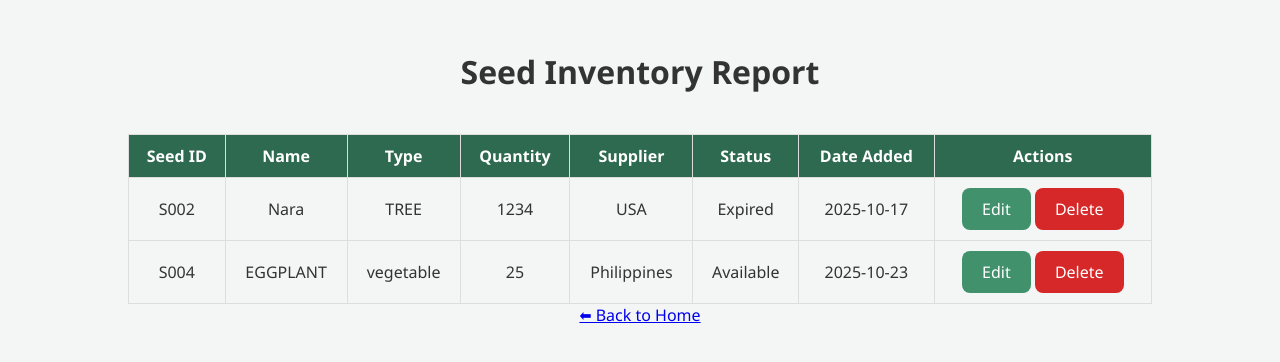
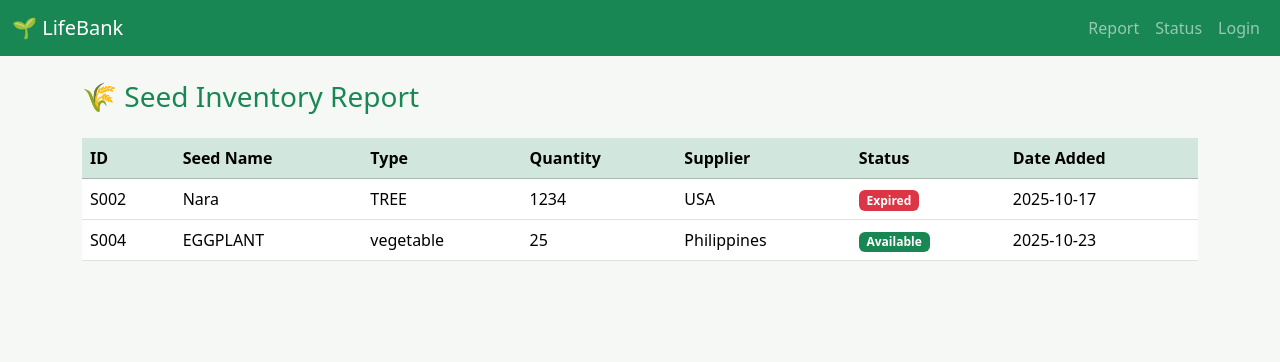
Before and after one commit to ChanQuines/SEED-INVENTORY-SYSTEM, a Flask app: page /report in a window 1280 px wide. Shown: the top 362 px of the page. Run offline with Flask 3, Linux system fonts and the light colour scheme.

Commit message:
My SEEDS INVENTORY SYSTEM

```diff
--- a/app.py
+++ b/app.py
@@ -1,17 +1,17 @@
-from flask import Flask, render_template, request, redirect, url_for
+from flask import Flask, render_template, request, redirect, url_for, session, flash
 from flask_sqlalchemy import SQLAlchemy
 from datetime import datetime
 
 app = Flask(__name__)
+app.secret_key = "mysecretkey"
 
 app.config['SQLALCHEMY_DATABASE_URI'] = 'sqlite:///seeds_inventory.db'
 app.config['SQLALCHEMY_TRACK_MODIFICATIONS'] = False
-
 db = SQLAlchemy(app)
 
 class Seed(db.Model):
     id = db.Column(db.Integer, primary_key=True)
-    seed_id = db.Column(db.String(10), unique=True, nullable=False)  # <-- Add this
+    seed_id = db.Column(db.String(10), unique=True, nullable=False)
     seed_name = db.Column(db.String(100), nullable=False)
     seed_type = db.Column(db.String(100), nullable=False)
     quantity = db.Column(db.Integer, nullable=False)
@@ -25,85 +25,105 @@
 with app.app_context():
     db.create_all()
 
+ADMIN_USERNAME = "admin"
+ADMIN_PASSWORD = "12345"
+
+@app.route('/login', methods=['GET', 'POST'])
+def login():
+    if request.method == 'POST':
+        username = request.form['username']
+        password = request.form['password']
+
+        if username == ADMIN_USERNAME and password == ADMIN_PASSWORD:
+            session['user'] = username
+            flash('Login successful!', 'success')
+            return redirect(url_for('report'))
+        else:
+            flash('Invalid username or password.', 'danger')
+    return render_template('login.html')
+
+@app.route('/logout')
+def logout():
+    session.pop('user', None)
+    flash('You have been logged out.', 'info')
+    return redirect(url_for('report'))
+
 def generate_seed_id():
     last_seed = Seed.query.order_by(Seed.id.desc()).first()
     if not last_seed:
         return "S001"
     else:
         last_id_num = int(last_seed.seed_id[1:])
-        new_id = last_id_num + 1
-        return f"S{new_id:03d}"
-
+        return f"S{last_id_num + 1:03d}"
 
 @app.route('/')
 def index():
-    return render_template('index.html')
-
+    return redirect(url_for('report'))
 
 @app.route('/add', methods=['GET', 'POST'])
 def add_seed():
+    if 'user' not in session:
+        flash('You must be logged in to add a seed.', 'warning')
+        return redirect(url_for('login'))
+
     if request.method == 'POST':
-        seed_name = request.form['seed_name']
-        seed_type = request.form['seed_type']
-        quantity = int(request.form['quantity'])
-        supplier = request.form['supplier']
-        status = request.form['status']
-
         new_seed = Seed(
             seed_id=generate_seed_id(),
-            seed_name=seed_name,
-            seed_type=seed_type,
-            quantity=quantity,
-            supplier=supplier,
-            status=status
+            seed_name=request.form['seed_name'],
+            seed_type=request.form['seed_type'],
+            quantity=int(request.form['quantity']),
+            supplier=request.form['supplier'],
+            status=request.form['status']
         )
         db.session.add(new_seed)
         db.session.commit()
-        return redirect('/report')
+        flash('Seed added successfully!', 'success')
+        return redirect(url_for('report'))
     return render_template('add.html')
 
 @app.route('/update/<int:id>', methods=['GET', 'POST'])
 def update_seed(id):
+    if 'user' not in session:
+        flash('Only authorized users can update seeds.', 'warning')
+        return redirect(url_for('login'))
+
     seed = Seed.query.get_or_404(id)
-
     if request.method == 'POST':
-        # DO NOT update seed_name
         seed.seed_type = request.form['seed_type']
         seed.quantity = int(request.form['quantity'])
         seed.supplier = request.form['supplier']
         seed.status = request.form['status']
-
         db.session.commit()
+        flash('Seed updated successfully!', 'success')
         return redirect(url_for('report'))
-
     return render_template('update.html', seed=seed)
 
 @app.route('/delete/<int:id>')
 def delete_seed(id):
+    if 'user' not in session:
+        flash('Only authorized users can delete seeds.', 'warning')
+        return redirect(url_for('login'))
+
     seed = Seed.query.get_or_404(id)
     db.session.delete(seed)
     db.session.commit()
+    flash('Seed deleted successfully!', 'success')
     return redirect(url_for('report'))
-
 
 @app.route('/report')
 def report():
     seeds = Seed.query.all()
     return render_template('report.html', seeds=seeds)
 
-
 @app.route('/status')
 def status_overview():
     available_count = Seed.query.filter_by(status='Available').count()
     low_stock_count = Seed.query.filter_by(status='Low Stock').count()
     expired_count = Seed.query.filter_by(status='Expired').count()
-
-    return render_template(
-        'status.html',
-        available_count=available_count,
-        low_stock_count=low_stock_count,
-        expired_count=expired_count
-    )
+    return render_template('status.html',
+                           available_count=available_count,
+                           low_stock_count=low_stock_count,
+                           expired_count=expired_count)
 
 if __name__ == '__main__':
     app.run(debug=True)
--- a/static/styles.css
+++ b/static/styles.css
@@ -1,75 +1,92 @@
 body {
-    font-family: 'Segoe UI', Tahoma, Geneva, Verdana, sans-serif;
-    background: #f3f6f4;
+    margin: 0;
+    font-family: "Poppins", sans-serif;
+    background-color: #f9fafb;
     color: #333;
-    margin: 0;
-    padding: 0;
+    text-align: center;
 }
 
 .navbar {
-    background-color: #2d6a4f;
-    color: white;
-    padding: 15px 30px;
+    background-color: #2e7d32;
+    padding: 1em 2em;
     display: flex;
     justify-content: space-between;
     align-items: center;
+    color: white;
+}
+
+.logo {
+    font-size: 1.3em;
+    font-weight: bold;
 }
 
 .nav-links {
     list-style: none;
     display: flex;
-    gap: 25px;
+    gap: 1.2em;
 }
 
 .nav-links a {
     color: white;
     text-decoration: none;
+    font-weight: 500;
+}
+
+.nav-links a:hover {
+    text-decoration: underline;
+}
+
+.container {
+    margin-top: 100px;
+}
+
+.highlight {
+    color: #388e3c;
+    font-weight: 600;
+}
+
+.subtitle {
+    font-size: 1.1em;
+    color: #555;
+    margin-bottom: 2em;
+}
+
+.buttons {
+    display: flex;
+    justify-content: center;
+    gap: 1.5em;
+    flex-wrap: wrap;
+}
+
+.btn {
+    background-color: #2e7d32;
+    color: white;
+    padding: 0.8em 1.6em;
+    border: none;
+    border-radius: 6px;
+    text-decoration: none;
+    font-size: 1em;
+    transition: background-color 0.3s ease;
+}
+
+.btn:hover {
+    background-color: #1b5e20;
+}
+
+.btn-secondary {
+    background-color: #388e3c;
+}
+
+.btn-warning {
+    background-color: #fbc02d;
+    color: black;
+}
+
+.logout {
+    color: #ffeb3b !important;
     font-weight: bold;
 }
 
-.nav-links a:hover {
-    color: #b7e4c7;
+.login {
+    color: #c8e6c9 !important;
 }
-
-.container {
-    width: 80%;
-    margin: 50px auto;
-    text-align: center;
-}
-
-@media (max-width: 768px) {
-    .container { width: 95%; margin: 20px auto; }
-    .nav-links { flex-direction: column; gap: 15px; }
-}
-
-.btn, .btn-small {
-    text-decoration: none;
-    background-color: #40916c;
-    color: white;
-    padding: 10px 20px;
-    border-radius: 8px;
-    display: inline-block;
-    cursor: pointer;
-}
-
-.btn:hover, .btn-small:hover {
-    background-color: #52b788;
-}
-
-.delete { background-color: #d62828; }
-
-.btn-warning { background-color: #f4a261; }
-.btn-warning:hover { background-color: #e76f51; }
-
-.table-responsive { overflow-x: auto; }
-table {
-    width: 100%;
-    border-collapse: collapse;
-    margin-top: 20px;
-}
-th, td { padding: 10px; border: 1px solid #ddd; }
-th { background: #2d6a4f; color: white; }
-
-.status-available { color: green; font-weight: bold; }
-.status-low { color: orange; font-weight: bold; }
-.status-expired { color: red; font-weight: bold; }
--- /dev/null
+++ b/templates/base.html
@@ -0,0 +1,40 @@
+<!DOCTYPE html>
+<html lang="en">
+<head>
+    <meta charset="UTF-8">
+    <meta name="viewport" content="width=device-width, initial-scale=1.0">
+    <title>{% block title %}LifeBank Seed Inventory{% endblock %}</title>
+    <link href="https://cdn.jsdelivr.net/npm/bootstrap@5.3.3/dist/css/bootstrap.min.css" rel="stylesheet">
+</head>
+<body style="background-color:#f6f8f5;">
+
+<nav class="navbar navbar-expand-lg navbar-dark bg-success">
+  <div class="container-fluid">
+    <a class="navbar-brand" href="{{ url_for('report') }}">🌱 LifeBank</a>
+    <div class="collapse navbar-collapse">
+      <ul class="navbar-nav ms-auto">
+        <li class="nav-item"><a class="nav-link" href="{{ url_for('report') }}">Report</a></li>
+        <li class="nav-item"><a class="nav-link" href="{{ url_for('status_overview') }}">Status</a></li>
+        {% if session.get('user') %}
+          <li class="nav-item"><a class="nav-link" href="{{ url_for('add_seed') }}">Add Seed</a></li>
+          <li class="nav-item"><a class="nav-link" href="{{ url_for('logout') }}">Logout ({{ session.get('user') }})</a></li>
+        {% else %}
+          <li class="nav-item"><a class="nav-link" href="{{ url_for('login') }}">Login</a></li>
+        {% endif %}
+      </ul>
+    </div>
+  </div>
+</nav>
+
+<div class="container mt-4">
+  {% with messages = get_flashed_messages(with_categories=true) %}
+    {% if messages %}
+      {% for category, message in messages %}
+        <div class="alert alert-{{ category }}">{{ message }}</div>
+      {% endfor %}
+    {% endif %}
+  {% endwith %}
+  {% block content %}{% endblock %}
+</div>
+</body>
+</html>
--- a/templates/report.html
+++ b/templates/report.html
@@ -1,25 +1,30 @@
-<!DOCTYPE html>
-<html lang="en">
-<head>
-    <meta charset="UTF-8">
-    <title> SEED INVENTORY REPORT </title>
-    <link rel="stylesheet" href="{{ url_for('static', filename='styles.css') }}">
-</head>
-<body>
-    <div class="container">
-        <h1>Seed Inventory Report</h1>
-        <div class="table-responsive">
-        <table>
+{% extends 'base.html' %}
+{% block title %}Seed Inventory Report{% endblock %}
+{% block content %}
+
+<div class="d-flex justify-content-between align-items-center mb-3">
+  <h3 class="text-success">🌾 Seed Inventory Report</h3>
+  {% if session.get('user') %}
+    <a href="{{ url_for('add_seed') }}" class="btn btn-success">+ Add Seed</a>
+  {% endif %}
+</div>
+
+<table class="table table-hover align-middle">
+  <thead class="table-success">
     <tr>
-                <th>Seed ID</th>
-                <th>Name</th>
+      <th>ID</th>
+      <th>Seed Name</th>
       <th>Type</th>
       <th>Quantity</th>
       <th>Supplier</th>
       <th>Status</th>
       <th>Date Added</th>
+      {% if session.get('user') %}
         <th>Actions</th>
+      {% endif %}
     </tr>
+  </thead>
+  <tbody>
     {% for seed in seeds %}
     <tr>
       <td>{{ seed.seed_id }}</td>
@@ -27,17 +32,30 @@
       <td>{{ seed.seed_type }}</td>
       <td>{{ seed.quantity }}</td>
       <td>{{ seed.supplier }}</td>
-                <td>{{ seed.status }}</td>
+      <td>
+        {% if seed.status == 'Available' %}
+          <span class="badge bg-success">Available</span>
+        {% elif seed.status == 'Low Stock' %}
+          <span class="badge bg-warning text-dark">Low Stock</span>
+        {% else %}
+          <span class="badge bg-danger">Expired</span>
+        {% endif %}
+      </td>
       <td>{{ seed.date_added.strftime('%Y-%m-%d') }}</td>
+
+      {% if session.get('user') %}
       <td>
-                    <a href="/update/{{ seed.id }}" class="btn-small">Edit</a>
-                    <a href="/delete/{{ seed.id }}" class="btn-small delete" onclick="return confirm('Are you sure?');">Delete</a>
+        <a href="{{ url_for('update_seed', id=seed.id) }}" class="btn btn-sm btn-outline-primary">Edit</a>
+        <a href="{{ url_for('delete_seed', id=seed.id) }}" class="btn btn-sm btn-outline-danger" onclick="return confirm('Delete this seed?');">Delete</a>
       </td>
+      {% endif %}
     </tr>
     {% endfor %}
+  </tbody>
 </table>
-        </div>
-        <a href="/">⬅ Back to Home</a>
-    </div>
-</body>
-</html>
+
+{% if not seeds %}
+  <div class="alert alert-info text-center">No seeds found in the database.</div>
+{% endif %}
+
+{% endblock %}
```
Also changed, not shown: templates/add.html (+38 -34 lines), templates/index.html (+19 -8 lines), templates/login.html (added, +19 -0 lines), templates/status.html (added, +28 -0 lines), templates/update.html (added, +39 -0 lines), instance/seeds_inventory.db. Lines whose indentation alone changed are shown as unchanged.
